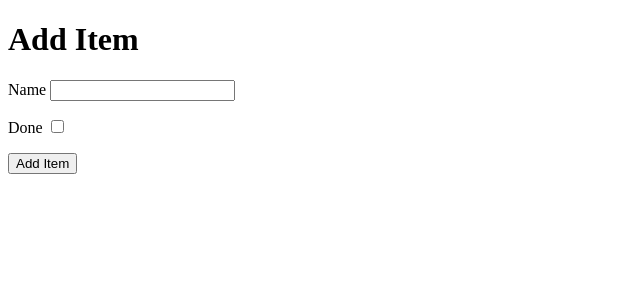
After one commit to Dom-888/Django-test, a Django app: template todo/templates/todo/add_item.html in a window 1280 px wide. The commit adds this page. Shown: the top 300 px of the page, without its empty margins (0-640 px from the left). Run offline with Django 3.2, Linux system fonts and the light colour scheme; the template is opened without the code that fills it, so the values that code supplies are empty.

Commit message:
Add Create operation

```diff
--- a/Django_todo/urls.py
+++ b/Django_todo/urls.py
@@ -15,9 +15,10 @@ Including another URLconf
 """
 from django.contrib import admin
 from django.urls import path
-from todo.views import get_todo_list
+from todo.views import get_todo_list, add_item
 
 urlpatterns = [
     path('admin/', admin.site.urls),
-    path('', get_todo_list, name='hello')
+    path('', get_todo_list, name='hello'),
+    path('add', add_item, name='add')
 ]
--- /dev/null
+++ b/todo/templates/todo/add_item.html
@@ -0,0 +1,34 @@
+<!DOCTYPE html>
+<html lang="en">
+<head>
+    <meta charset="UTF-8">
+    <meta name="viewport" content="width=device-width, initial-scale=1.0">
+    <title>Document</title>
+</head>
+<body>
+    <h1>Add Item</h1>
+
+<form method="POST" action="add">
+    <!-- This template tag is to ensure that POST comes from the user and not from another source -->
+    {% csrf_token %}
+    <div>
+        <p>
+            <label for="id_name">Name</label>
+            <input type="text" id="id_name" name="item_name" />
+        </p>
+    </div>
+    <div>
+        <p>
+            <label for="id_done">Done</label>
+            <input type="checkbox" id="id_done" name="done" />
+        </p>
+    </div>
+    <div>
+        <p>
+            <button>Add Item</button>
+        </p>
+    </div>
+</form>
+
+</body>
+</html>
--- a/todo/templates/todo/todo_list.html
+++ b/todo/templates/todo/todo_list.html
@@ -7,6 +7,8 @@
 </head>
 <body>
     <h1>Robe da fare</h1>
+    <a href="/add">Add an Item</a>
+    <br>
     <table>
     {% for item in items %}
         {% if item.done == True %}
```
Also changed, not shown: todo/views.py (+11 -2 lines), db.sqlite3.
